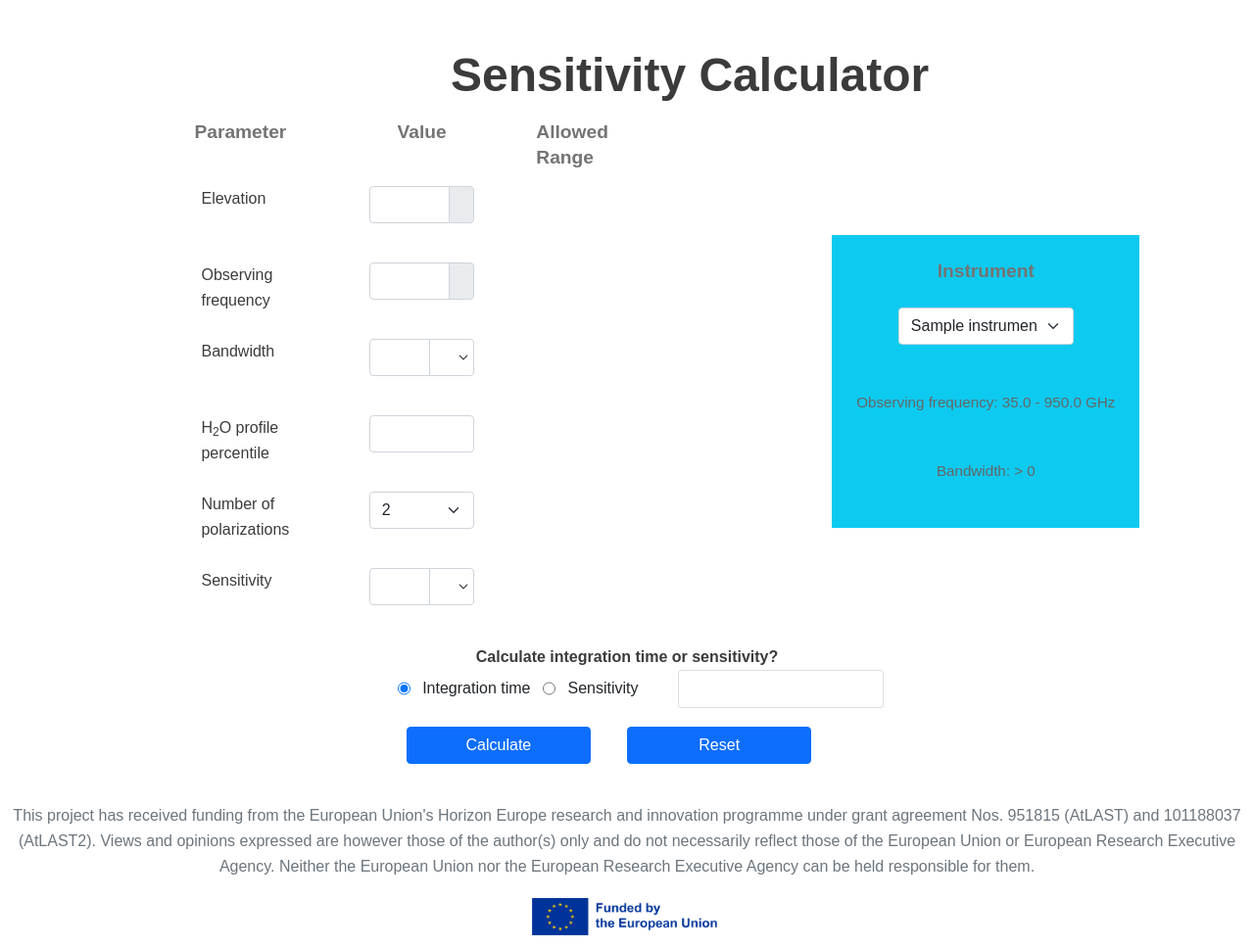
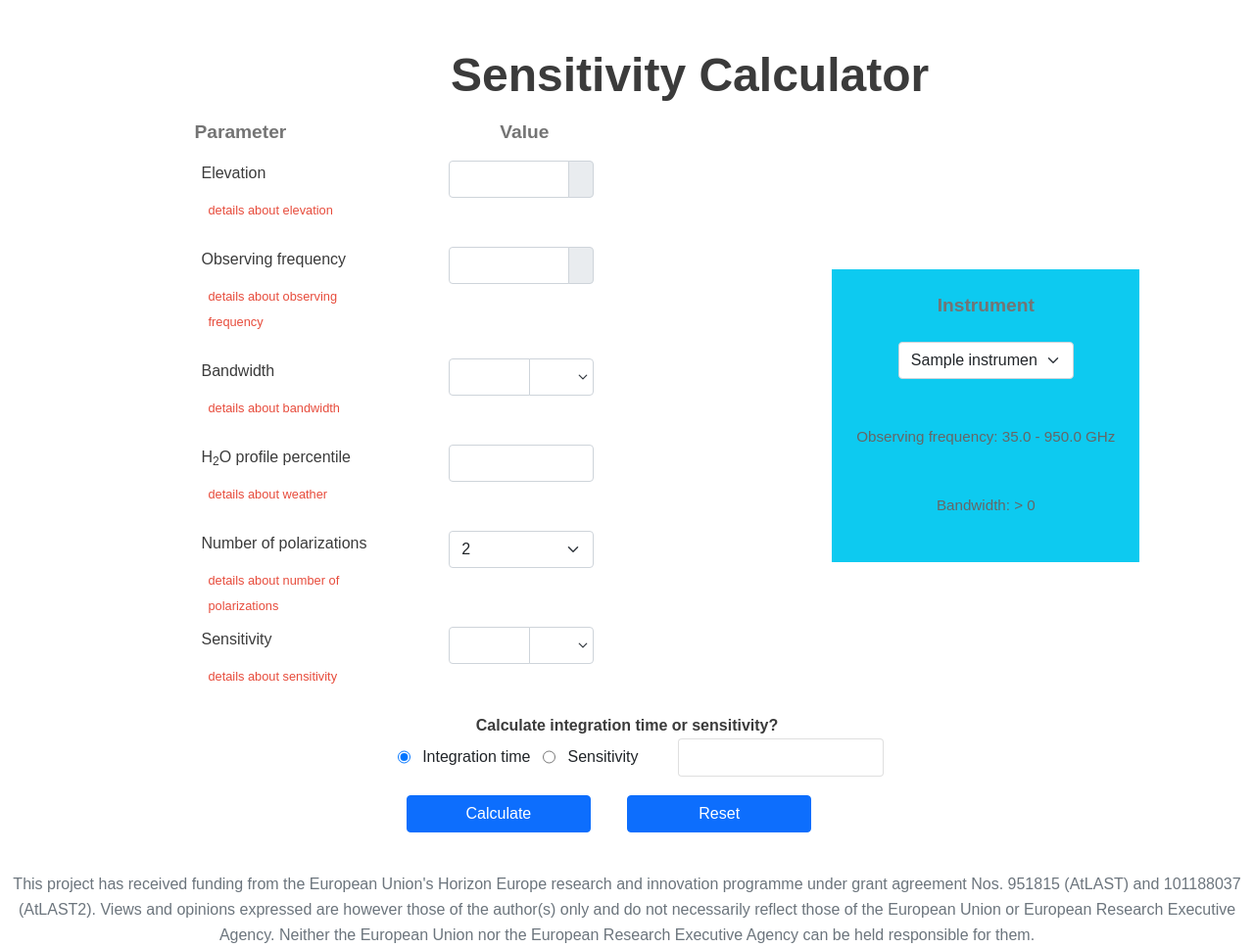
Before and after one commit to ukatc/AtLAST_sensitivity_calculator, a Python web app: template web_client/templates/sensitivity_calculator.html in a window 1280 px wide; the page is wider, and only the part inside the window is pictured. Shown: the part 200-1168 px from the top of that part at 98% size. Run offline with Jinja, Linux system fonts and the light colour scheme; the template is opened without the code that fills it: most values are stand-ins (such as "Sample title", 1, 10 or a date in 2020); lists and menus that the app fills with data are empty.

Commit message:
ASC-32 Not entirely perfect working solution for moving allowed ranges of each parameter below the input boxes and added detail placeholders for each parameter

```diff
--- a/web_client/static/css/atlast.css
+++ b/web_client/static/css/atlast.css
@@ -78,6 +78,11 @@
     width:100%;
     margin-bottom:1.5rem;
     font-size:.9em;
+    color:#e74c3c;
+}
+
+.param-description {
+    font-size:.8em;
     color:#e74c3c;
 }
 
--- a/web_client/templates/sensitivity_calculator.html
+++ b/web_client/templates/sensitivity_calculator.html
@@ -58,20 +58,24 @@
           <!-- LEFT AREA -->
           <div class="col-md-8">
             <div class="row justify-content-center" align="left">
-              <div class="titles col-2 mb-3">Parameter</div>
-              <div class="titles col-3 mb-3" align="center">Value</div>
-              <div class="titles col-2 mb-3">Allowed Range</div>
+              <div class="titles col-3 mb-3">Parameter</div>
+              <div class="titles col-4 mb-3" align="center">Value</div>
               <!-- ELEVATION - start -->
               <div class="row justify-content-center" id="row-elevation">
-                <div class="col-2" align="left"><label for="elev-input">Elevation</label></div>
-                <div class="col-3" align="center">
-                  <div class="input-group param-input-group mb-3">
+                <div class="col-3" align="left"><label for="elev-input">Elevation</label></div>
+                <div class="col-4" align="center">
+                  <div class="input-group param-input-group">
                   <input type="text" class="form-control param-input" id="elev-input" name="elevation" value="{{ default_value('elevation') }}">
                     <span class="input-group-text">{{ default_unit('elevation') }}</span>
                   </div>
                 </div>
-                <div class="col-2">
-                  <div class="allowed-range-info">{{ allowed_range('elevation') }}</div>
+                <div class="row justify-content-center" id="row-elevation">
+                  <div class="col-3 param-description"><label for="elev-details">details about elevation</label></div>
+                  <div class="col-4" align="center">
+                    <div class="input-group param-input-group justify-content-center mb-4">
+                    <div class="allowed-range-info" align="center">{{ allowed_range('elevation') }}</div>
+                  </div>
+                  </div>
                 </div>
                 <div class="row">
                   <div class="invalid-message" id="elev-input-invalid">{{ invalid_message('elevation') }}</div>
@@ -80,15 +84,20 @@
               <!-- ELEVATION - end -->
               <!-- OBSERVING FREQUENCY - start -->
               <div class="row justify-content-center" id="obs-freq">
-                <div class="col-2" align="left"><label for="obs-freq-input">Observing frequency</label></div>
-                <div class="col-3" align="center">
-                  <div class="input-group param-input-group mb-3">
+                <div class="col-3" align="left"><label for="obs-freq-input">Observing frequency</label></div>
+                <div class="col-4" align="center">
+                  <div class="input-group param-input-group">
                     <input type="text" class="form-control param-input" id="obs-freq-input" name="obs_freq" value="{{ default_value('elevation') }}">
                     <span class="input-group-text">{{ default_unit('obs_freq') }}</span>
                   </div>
                 </div>
-                <div class="col-2">
-                  <div class="allowed-range-info">{{ allowed_range('obs_freq') }}</div>
+                <div class="row justify-content-center">
+                  <div class="col-3 param-description"><label for="obs-freq-details">details about observing frequency</label></div>
+                  <div class="col-4" align="center">
+                    <div class="input-group param-input-group justify-content-center mb-4">
+                      <div class="allowed-range-info" align="center">{{ allowed_range('obs_freq') }}</div>
+                    </div>
+                  </div>
                 </div>
                 <div class="row">
                   <div class="invalid-message" id="obs-freq-input-invalid">{{ invalid_message('obs_freq') }}</div>
@@ -97,15 +106,20 @@
               <!-- OBSERVING FREQUENCY - end -->
               <!-- BANDWIDTH - start -->
               <div class="row justify-content-center" id="row-bandwidth">
-                  <div class="col-2" align="left"><label for="bandwidth-input">Bandwidth</label></div>
-                  <div class="col-3" align="center">
-                    <div class="input-group param-input-group mb-3">
+                <div class="col-3" align="left"><label for="bandwidth-input">Bandwidth</label></div>
+                <div class="col-4" align="center">
+                  <div class="input-group param-input-group">
                     <input type="text" class="form-control param-input" id="bandwidth-input" name="bandwidth" value="{{ default_value('bandwidth') }}">
                     <select class="form-select units-input" id="bandwidth-units" name="bandwidth-units"></select>
                   </div>
                 </div>
-                  <div class="col-2">
-                    <div class="allowed-range-info">{{ allowed_range('bandwidth') }}</div>
+                <div class="row justify-content-center">
+                  <div class="col-3 param-description"><label for="bandwidth-details">details about bandwidth</label></div>
+                  <div class="col-4" align="center">
+                    <div class="input-group param-input-group justify-content-center mb-4">
+                      <div class="allowed-range-info" align="center">{{ allowed_range('bandwidth') }}</div>
+                    </div>
+                  </div>
                 </div>
                 <div class="row">
                   <div class="invalid-message" id="bandwidth-input-invalid">{{ invalid_message('bandwidth') }}</div>
@@ -114,14 +128,19 @@
               <!-- BANDWIDTH - end -->
               <!-- WEATHER - start -->
               <div class="row justify-content-center" id="row-weather">
-                <div class="col-2" align="left"><label for="pwv-input">H<sub>2</sub>O profile percentile</label></div>
-                <div class="col-3" align="center">
-                  <div class="input-group param-input-group mb-3">
+                <div class="col-3" align="left"><label for="pwv-input">H<sub>2</sub>O profile percentile</label></div>
+                <div class="col-4" align="center">
+                  <div class="input-group param-input-group">
                     <input type="text" class="form-control param-input" id="pwv-input" name="weather" value="{{ default_value('weather') }}">
                   </div>
                 </div>
-                <div class="col-2">
-                  <div class="allowed-range-info">{{ allowed_range('weather') }}</div>
+                <div class="row justify-content-center">
+                  <div class="col-3 param-description"><label for="weather-details">details about weather</label></div>
+                  <div class="col-4" align="center">
+                    <div class="input-group param-input-group justify-content-center mb-4">
+                      <div class="allowed-range-info" align="center">{{ allowed_range('weather') }}</div>
+                    </div>
+                  </div>
                 </div>
                 <div class="row">
                   <div class="invalid-message" id="pwv-input-invalid">{{ invalid_message('weather') }}</div>
@@ -129,49 +148,68 @@
               </div>
               <!-- WEATHER - end -->
               <!-- POLARISATION - start -->
-              <div class="row justify-content-center" id="row-npol">
-                <div class="col-2" align="left"><label for="npol-input">Number of polarizations</label></div>
-                <div class="col-3" align="center">
-                  <div class="input-group param-input-group mb-3">
+              <div class="row justify-content-center mb-2" id="row-npol">
+                <div class="col-3" align="left"><label for="npol-input">Number of polarizations</label></div>
+                <div class="col-4" align="center">
+                  <div class="input-group param-input-group">
                     <select class="form-select" id="npol-input" name="n_pol">
                       <option value=1>1</option>
                       <option value=2 selected="selected">2</option>
                     </select>
                   </div>
                 </div>
-                  <div class="col-2">
-                    <div class="allowed-range-info"></div>
+                <div class="row justify-content-center">
+                  <div class="col-3 param-description"><label for="npol-details">details about number of polarizations</label></div>
+                  <div class="col-4" align="center">
+                    <div class="input-group param-input-group justify-content-center mb-4">
+                      <div class="allowed-range-info" align="center"></div>
+                    </div>
+                  </div>
                 </div>
               </div>
               <!-- POLARISATION - end -->
               <!-- INTEGRATION TIME - start -->
               <div class="row justify-content-center d-none" id="row-t-int">
-                  <div class="col-2" align="left"><label for="integration-time-input">Integration time</label></div>
-                  <div class="col-3" align="center">
-                    <div class="input-group param-input-group mb-3">
+                <div class="col-3" align="left"><label for="integration-time-input">Integration time</label></div>
+                <div class="col-4" align="center">
+                  <div class="input-group param-input-group">
                     <input type="text" class="form-control param-input" id="integration-time-input" name="t_int" value="{{ default_value('t_int') }}">
                     <select class="form-select units-input" id="t_int-units" name="t_int_units"></select>
                   </div>
                 </div>
-                  <div class="col-2">{{ allowed_range('t_int') }}</div>
+                <div class="row justify-content-center">
+                  <div class="col-3 param-description"><label for="integration-time-details">details about integration time</label></div>
+                  <div class="col-4" align="center">
+                    <div class="input-group param-input-group justify-content-center mb-4">
+                      <div class="allowed-range-info" align="center">{{ allowed_range('t_int') }}</div>
+                    </div>
+                  </div>
                 </div>
                 <div class="row">
                   <div class="invalid-message" id="integration-time-input-invalid">{{ invalid_message('t_int') }}</div>
                 </div>
+              </div>
               <!-- INTEGRATION TIME - end -->
               <!-- SENSITIVITY - start -->
               <div class="row justify-content-center" id="row-sensitivity">
-                  <div class="col-2" align="left"><label for="sensitivity-input">Sensitivity</label></div>
-                  <div class="col-3" align="center">
-                    <div class="input-group param-input-group mb-3">
+                <div class="col-3" align="left"><label for="sensitivity-input">Sensitivity</label></div>
+                <div class="col-4" align="center">
+                  <div class="input-group param-input-group">
                     <input type="text" class="form-control param-input" id="sensitivity-input" name="sensitivity" value="{{ default_value('sensitivity') }}">
                     <select class="form-select units-input" id="sensitivity-units" name="sensitivity_units"></select>
                   </div>
                 </div>
-                  <div class="col-2">{{ allowed_range('sensitivity') }}</div>
+                <div class="row justify-content-center">
+                  <div class="col-3 param-description"><label for="sensitivity-details">details about sensitivity</label></div>
+                  <div class="col-4" align="center">
+                    <div class="input-group param-input-group justify-content-center mb-4">
+                      <div class="allowed-range-info" align="center">{{ allowed_range('sensitivity') }}</div>
+                    </div>
+                  </div>
                 </div>
                 <div class="row">
                   <div class="invalid-message" id="sensitivity-input-invalid">{{ invalid_message('sensitivity') }}</div>
+                </div>
               </div>
               <!-- SENSITIVITY - end -->
 
```
Lines whose indentation alone changed are shown as unchanged.
